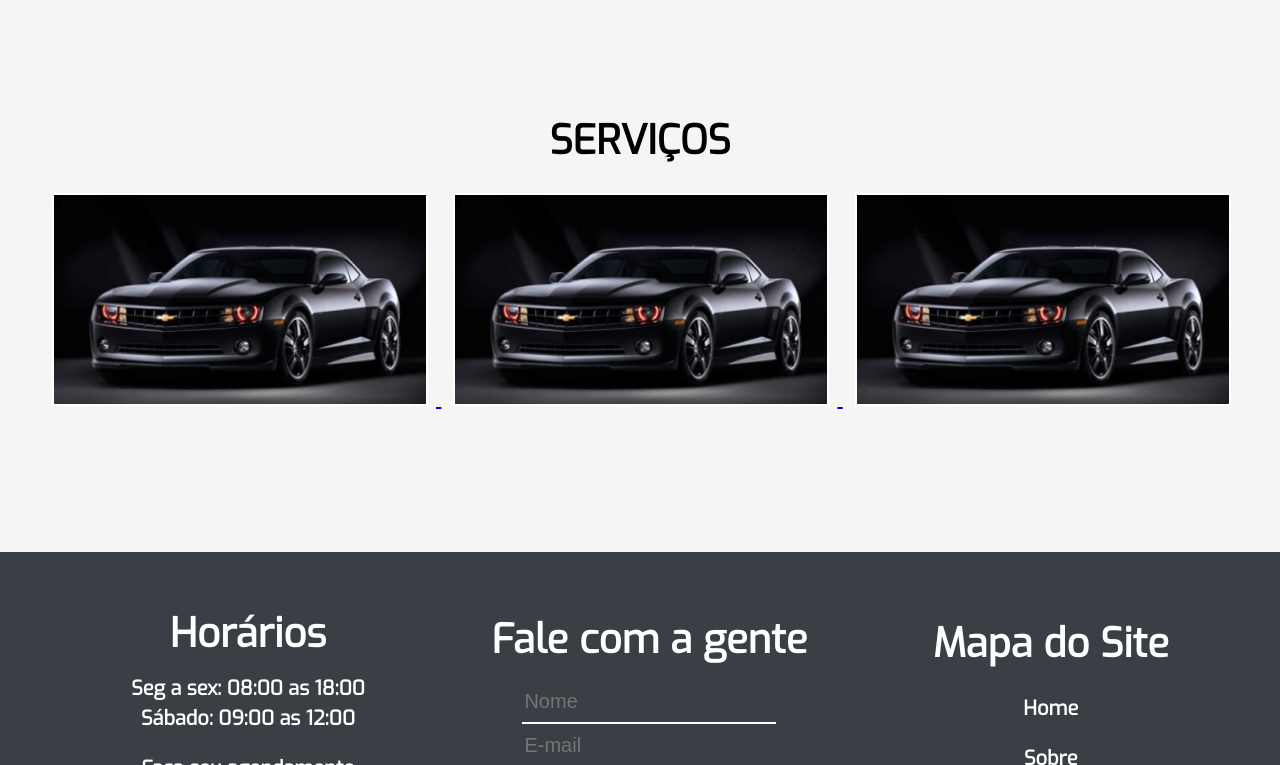
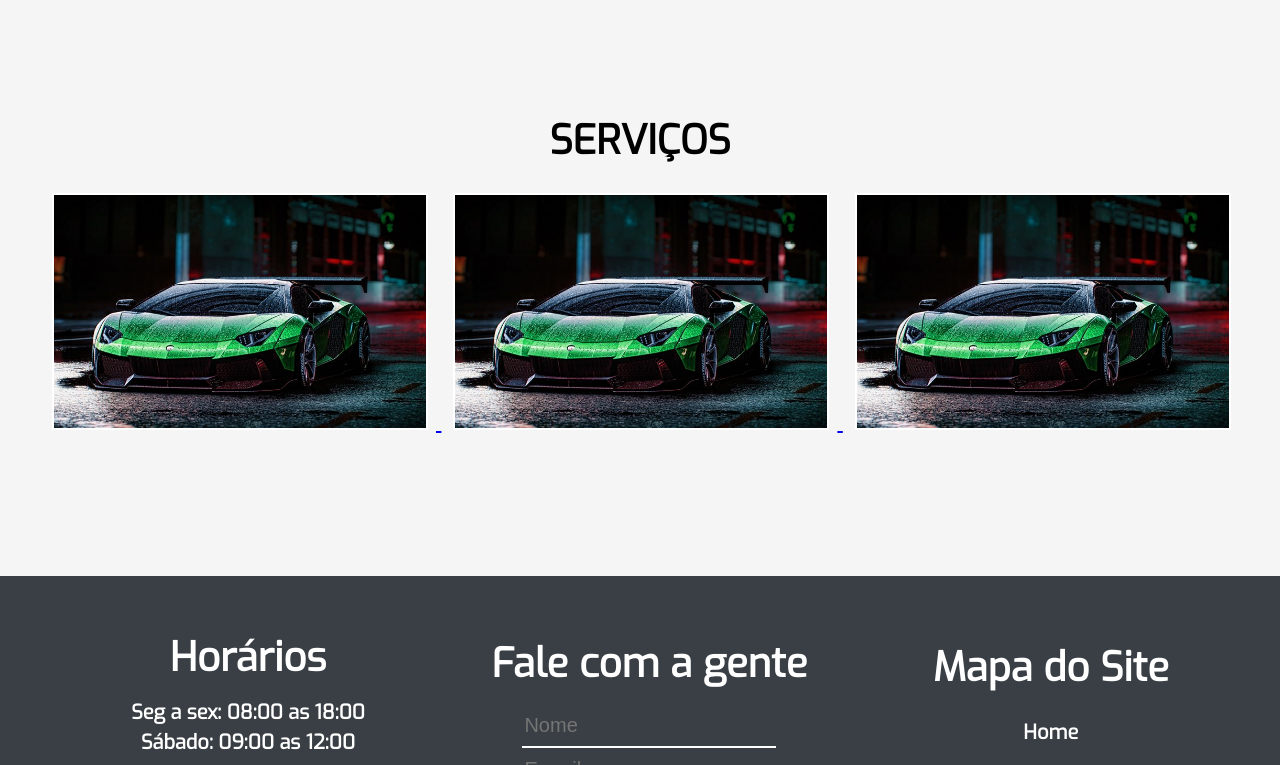
Before and after one commit to Felipebatistapastore/3ipw23-esteticamg, a plain HTML site: page servicos.html in a window 1280 px wide. Shown: the part 1024-1789 px from the top of the page. Drawn offline with Linux system fonts and the light colour scheme.

Commit message:
Add files via upload

```diff
--- a/servicos.html
+++ b/servicos.html
@@ -47,7 +47,7 @@
                  background-repeat: no;
                  height: 300px;
                  margin: 20px;
-                 background-position-y: 400px;
+                 background-position-y: 500px;
             }
         </style>
     </div>
@@ -93,7 +93,7 @@ Outro cuidado que deve-se ter na higienização automotiva é com o filtro de p
         <h2>Serviços</h2>
         <a href="#">
             <div class="servico">
-                <img src="img/servico.png">
+                <img src="img/servico.jpg">
 
 
             </div>
@@ -102,7 +102,7 @@ Outro cuidado que deve-se ter na higienização automotiva é com o filtro de p
 
         <a href="#">
             <div class="servico">
-                <img src="img/servico.png">
+                <img src="img/servico.jpg">
 
             </div>
         </a>
@@ -110,7 +110,7 @@ Outro cuidado que deve-se ter na higienização automotiva é com o filtro de p
 
         <a href="#">
             <div class="servico">
-                <img src="img/servico.png">
+                <img src="img/servico.jpg">
 
 
             </div>
```
Also changed, not shown: contato.html (+1 -0 lines), index.html (+3 -3 lines), img/servico.jpg (added).
